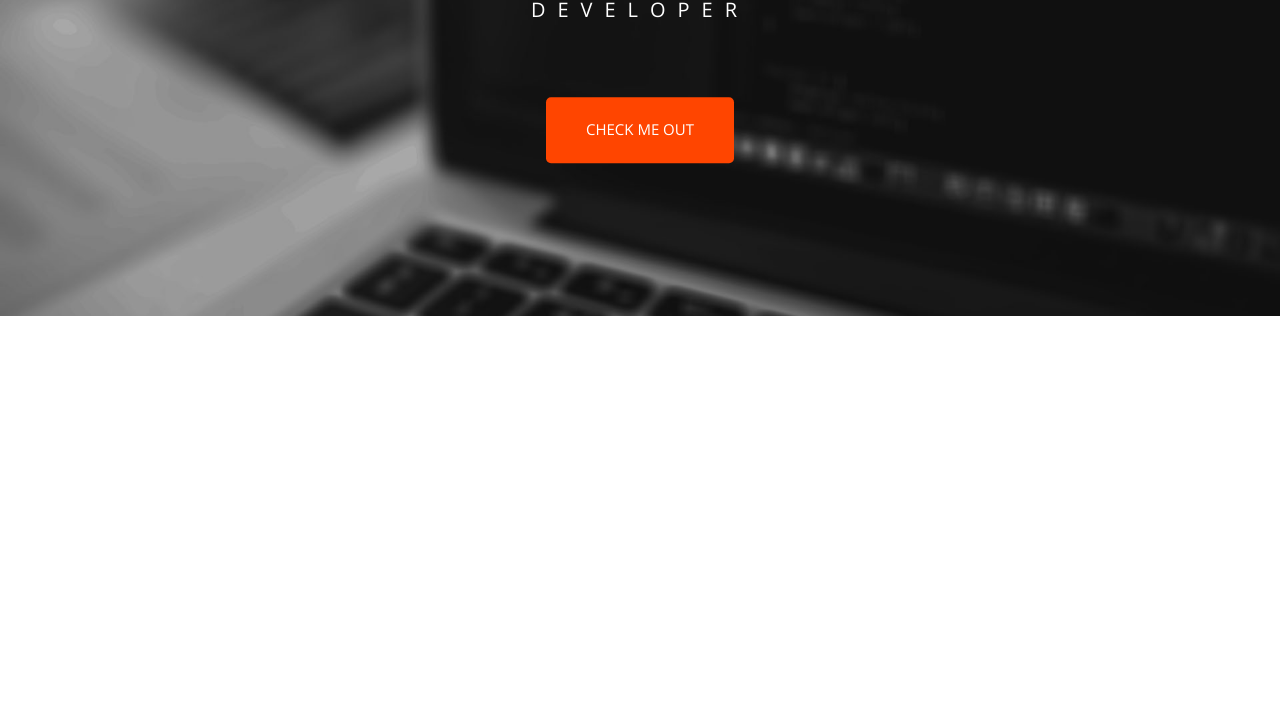
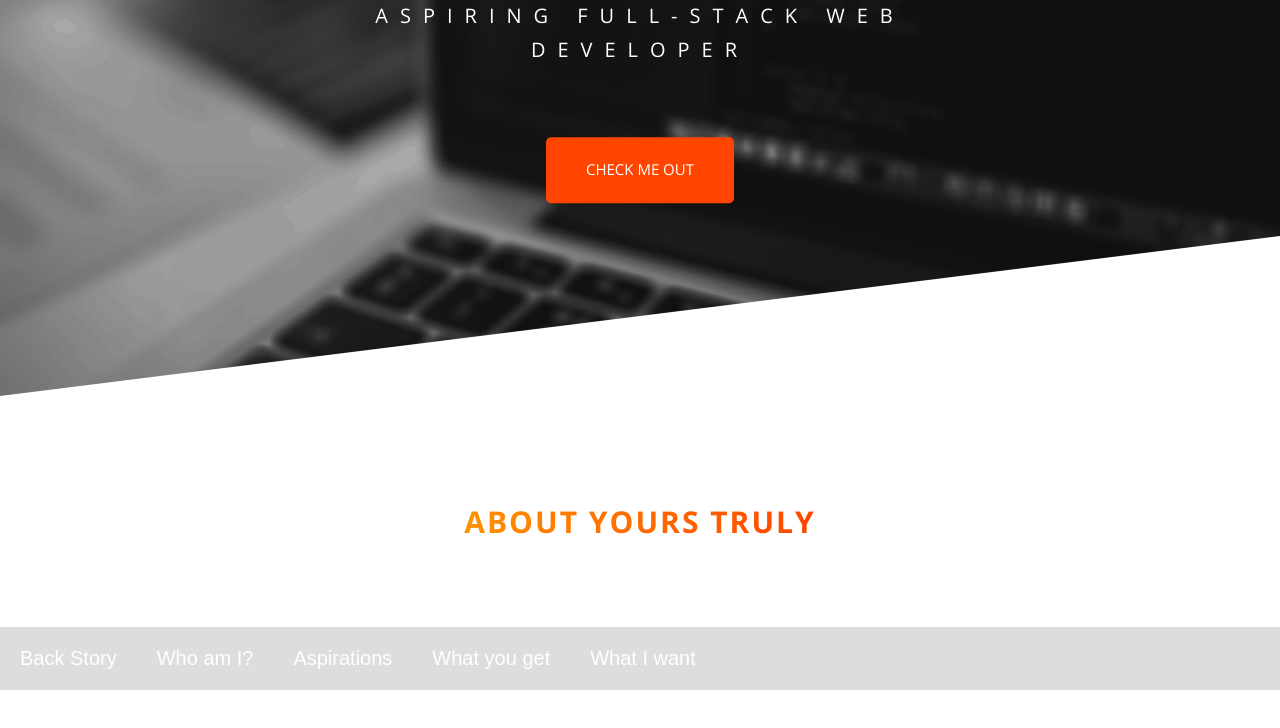
Before and after one commit to qodist/andy-portfolio, a website: page index.html in a window 1280 px wide. Shown: the part 364-1092 px from the top of the page. Before the commit the page ends 800 px from the top, so only its background shows below. Drawn offline with nearby package versions, Linux system fonts and the light colour scheme.

Commit message:
adding about page with tabs

```diff
--- a/index.html
+++ b/index.html
@@ -33,7 +33,51 @@
 
             <a href="#" class="btn btn-orange btn-animated">Check me out</a>
         </div>
+    </header>
 
-    </header>
+    <main>
+        <section class="section-about">
+            <div class="u-center-text u-margin-bottom-8">
+                <h2 class="heading-secondary">
+                    About yours truly
+                </h2>
+            </div>
+
+            <div class="section-about__tab-menu">
+                <button class="tablinks" onclick="openSection(event,'history')">Back Story</button>
+                <button class="tablinks" onclick="openSection(event,'me')">Who am I?</button>
+                <button class="tablinks" onclick="openSection(event,'goals')">Aspirations</button>
+                <button class="tablinks" onclick="openSection(event,'gain')">What you get</button>
+                <button class="tablinks" onclick="openSection(event,'requirements')">What I want</button>
+            </div>
+
+            <div id="history" class="tabcontent">
+                <h3>Back Story</h3>
+                <p>London is the capital city of England.</p>
+            </div>
+
+            <div id="me" class="tabcontent">
+                <h3>Who am I?</h3>
+                <p>Paris is the capital of France.</p>
+            </div>
+
+            <div id="goals" class="tabcontent">
+                <h3>Aspirations</h3>
+                <p>Tokyo is the capital of Japan.</p>
+            </div>
+            </div>
+
+            <div id="gain" class="tabcontent">
+                <h3>What you get</h3>
+                <p>Paris is the capital of France.</p>
+            </div>
+
+            <div id="requirements" class="tabcontent">
+                <h3>What I want</h3>
+                <p>Tokyo is the capital of Japan.</p>
+            </div>
+        </section>
+    </main>
+    <script src="js/main.js"></script>
 </body>
 </html>
--- /dev/null
+++ b/js/main.js
@@ -0,0 +1,14 @@
+function openSection (evt, sectionName){
+    var i, tabcontent, tablinks;
+
+    tabcontent = document.getElementsByClassName("tabcontent");
+    for(i = 0; i < tabcontent.length; i++){
+        tabcontent[i].style.display = "none";
+    }
+    tablinks = document.getElementsByClassName("tablinks");
+    for (i = 0; i < tablinks.length; i++) {
+        tablinks[i].className = tablinks[i].className.replace(" active", "");
+    }
+    document.getElementById(sectionName).style.display = "block";
+    evt.currentTarget.className += " active";
+}
--- a/sass/abstracts/_variables.scss
+++ b/sass/abstracts/_variables.scss
@@ -1,7 +1,10 @@
 //COLORS
 $color-light: #fff;
 $color-dark: #000;
+$grey-dark: #333;
+$grey-light: #ddd;
 $orange-dark: #ff4500;
+$orange-light: #ff9100;
 
 // GRID
 $grid-width: 114rem;
--- a/sass/base/_typography.scss
+++ b/sass/base/_typography.scss
@@ -2,3 +2,39 @@ body {
     font-family: "Open Sans", sans-serif;
     line-height: 1.7;
 }
+
+.heading-primary {
+    color: $color-light;
+    text-transform: uppercase;
+
+    backface-visibility: hidden;
+    margin-bottom: 7rem;
+
+    &--main {
+        display: block;
+        font-size: 5rem;
+        font-weight: 400;
+        letter-spacing: 2rem;
+
+        animation: moveInLeft 1s ease-out;
+    }
+
+    &--sub {
+        display: block;
+        font-size: 2rem;
+        font-weight: 400;
+        letter-spacing: 1.2rem;
+        animation: moveInRight 1s ease-out;
+    }
+}
+
+.heading-secondary {
+    font-size: 3rem;
+    text-transform: uppercase;
+    font-weight: bold;
+    display: inline-block;
+    background-image: linear-gradient(to right, $orange-light, $orange-dark);
+    -webkit-background-clip: text;
+    color: transparent;
+    letter-spacing: 2px;
+}
--- a/sass/base/_utilities.scss
+++ b/sass/base/_utilities.scss
@@ -1,4 +1,3 @@
-.container {
-    width: 60%;
-    margin: 0 auto;
-}
+.u-center-text { text-align: center; }
+
+.u-margin-bottom-8 { margin-bottom: 8rem; }
--- a/sass/layout/_header.scss
+++ b/sass/layout/_header.scss
@@ -1,9 +1,11 @@
 .header {
-    height: 85vh;
+    height: 95vh;
     background-image: url(../src/img/laptop_blur.jpg);
     background-size: cover;
     background-position: top;
     position: relative;
+
+    clip-path: polygon(0 0, 100% 0, 100% 75vh, 0 100%);
 
     &__logo-box {
         position: absolute;
@@ -23,28 +25,3 @@
         text-align: center;
     }
 }
-
-.heading-primary {
-    color: $color-light;
-    text-transform: uppercase;
-
-    backface-visibility: hidden;
-    margin-bottom: 7rem;
-
-    &--main {
-        display: block;
-        font-size: 5rem;
-        font-weight: 400;
-        letter-spacing: 2rem;
-
-        animation: moveInLeft 1s ease-out;
-    }
-
-    &--sub {
-        display: block;
-        font-size: 2rem;
-        font-weight: 400;
-        letter-spacing: 1.2rem;
-        animation: moveInRight 1s ease-out;
-    }
-}
--- a/sass/pages/_home.scss
+++ b/sass/pages/_home.scss
@@ -0,0 +1,41 @@
+.section-about {
+    padding: 10rem 0;
+}
+
+/* Style the tab menu */
+.section-about__tab-menu {
+    overflow: hidden;
+    background-color: $grey-light;
+
+    /* Style the buttons inside the tab */
+    & button {
+        background-color: inherit;
+        border: 1px $color-dark solid;
+        color: $color-light;
+        float: left;
+        border: none;
+        outline: none;
+        cursor: pointer;
+        padding: 2rem;
+        transition: 0.3s;
+        font-size: 2rem;
+
+        /* Change background color of buttons on hover */
+        &:hover {
+            background-color: $orange-light;
+        }
+
+        /* Create an active/current tablink class */
+        &.active {
+            background-color: $orange-dark;
+        }
+    }
+}
+
+/* Style the tab content */
+.tabcontent {
+    display: none;
+    padding: 6px 12px;
+    border: 1px solid #ccc;
+    border-top: none;
+}
```
Also changed, not shown: css/style.css.
